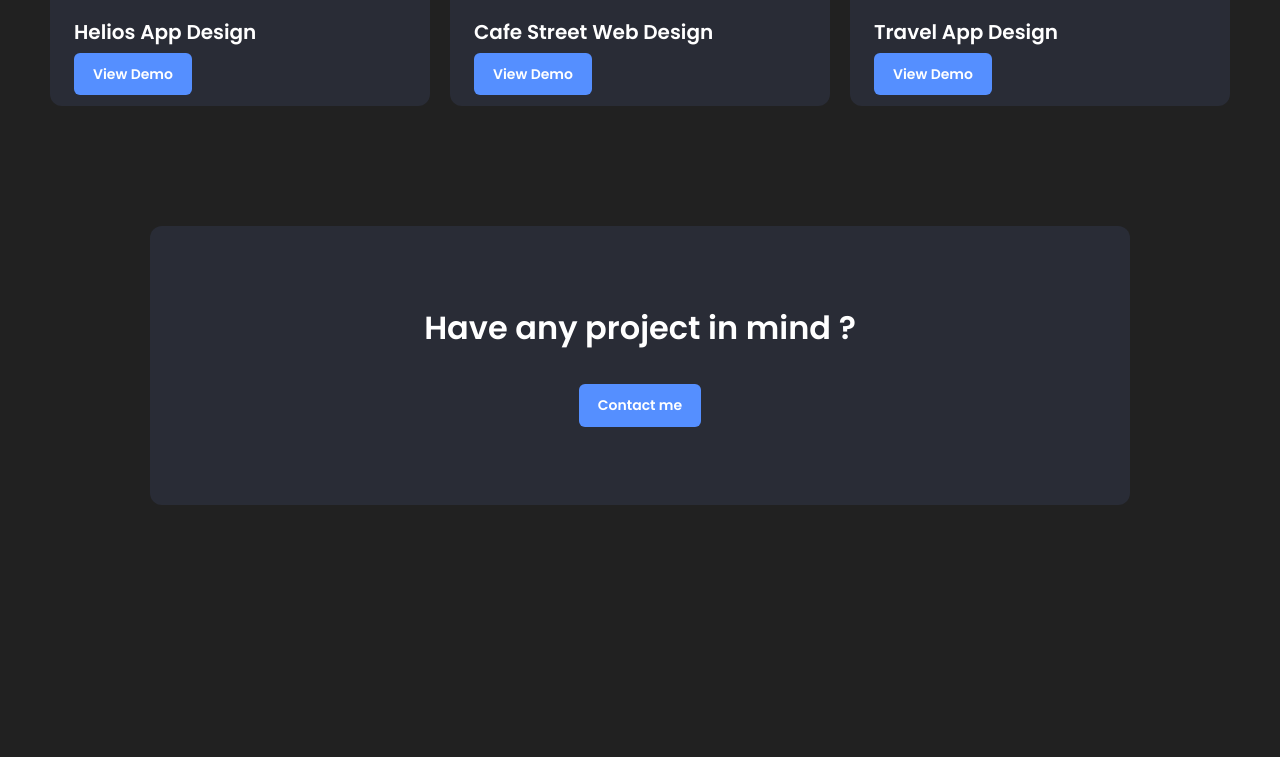
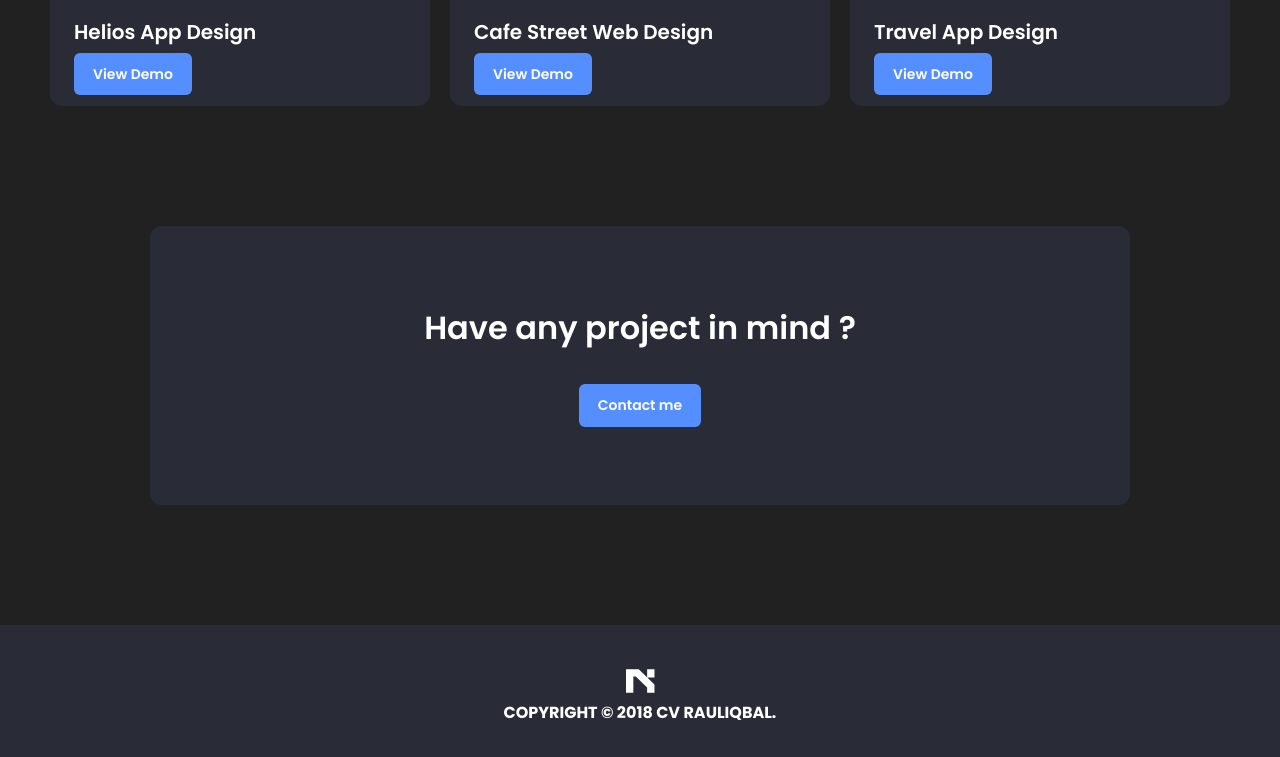
Before and after one commit to frontendoniyorbek/profile-figma, a plain HTML site: page index.html in a window 1280 px wide. Shown: the part 2259-3016 px from the top of the page. Before the commit the page ends 2884 px from the top, so only its background shows below. Drawn offline with nearby package versions, Linux system fonts and the light colour scheme.

Commit message:
add footer

```diff
--- a/css/styles.css
+++ b/css/styles.css
@@ -382,3 +382,31 @@ body {
 	line-height: 1.5;
 	letter-spacing: 0%;
 }
+
+/* FOOTER START */
+.site-footer {
+	padding-top: 44px;
+	padding-bottom: 32px;
+	background-color: #292c36;
+	color: #fff;
+}
+
+.site-footer-container {
+	display: flex;
+	flex-direction: column;
+	align-items: center;
+	justify-content: center;
+}
+
+.site-footer-link {
+	margin-bottom: 8px;
+	display: flex;
+}
+
+.site-footer-text {
+	font-weight: 700;
+	font-size: 16px;
+	line-height: 1.5;
+	letter-spacing: 0%;
+}
+/* FOOTER END */
--- a/index.html
+++ b/index.html
@@ -133,7 +133,7 @@
 					</div>
 
 					<ul class="portfolio-list">
-						<li class="portfolio-item">
+						<li data-aos="fade-down" data-aos-easing="linear" data-aos-duration="1000" class="portfolio-item">
 							<img src="images/portifolio/helios.svg" alt="portfolio" />
 							<div class="portfolio-inner">
 								<h3 class="portfolio-title">Helios App Design</h3>
@@ -141,7 +141,7 @@
 							</div>
 						</li>
 
-						<li class="portfolio-item">
+						<li data-aos="fade-down" data-aos-easing="linear" data-aos-duration="1000" class="portfolio-item">
 							<img src="images/portifolio/portifolio.svg" alt="portfolio" />
 							<div class="portfolio-inner">
 								<h3 class="portfolio-title">Cafe Street Web Design</h3>
@@ -149,7 +149,7 @@
 							</div>
 						</li>
 
-						<li class="portfolio-item">
+						<li data-aos="fade-down" data-aos-easing="linear" data-aos-duration="1000" class="portfolio-item">
 							<img src="images/portifolio/akademik-nashir.svg" alt="portfolio" />
 							<div class="portfolio-inner">
 								<h3 class="portfolio-title">Travel App Design</h3>
@@ -164,12 +164,23 @@
 			<!-- MAIN FOOTER START-->
 			<section class="main-footer">
 				<div class="container main-footer-container">
-					<h2 class="main-footer-title">Have any project in mind ?</h2>
-					<a class="btn" href="#">Contact me</a>
+					<h2 data-aos="fade-up-left" class="main-footer-title">Have any project in mind ?</h2>
+					<a data-aos="fade-down-right" class="btn" href="#">Contact me</a>
 				</div>
 			</section>
 			<!-- MAIN FOOTER END-->
 		</main>
+
+		<!-- FOOTER START-->
+		<footer class="site-footer">
+			<div class="container site-footer-container">
+				<a data-aos="fade-down-right" class="site-footer-link" href="/">
+					<img src="images/header/logo.svg" alt="" />
+				</a>
+				<p data-aos="fade-down-left" class="site-footer-text">COPYRIGHT © 2018 CV RAULIQBAL.</p>
+			</div>
+		</footer>
+		<!-- FOOTER END-->
 
 		<!-- JS -->
 		<script src="https://unpkg.com/aos@2.3.1/dist/aos.js"></script>
```
